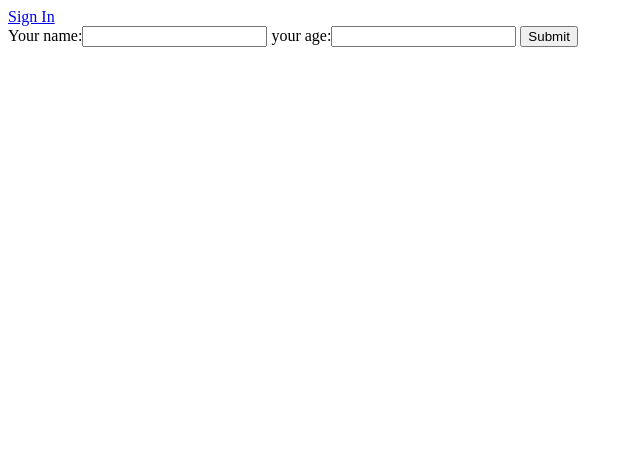
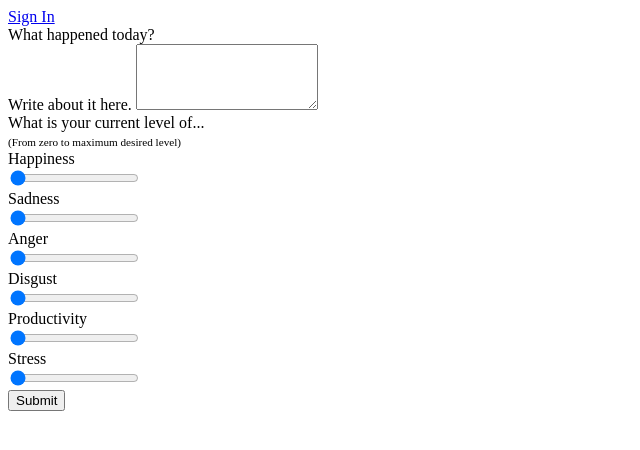
Before and after one commit to Joearrowsmith/hackcambridge19, a Django app: page /mainService/test/ in a window 1280 px wide. Shown: the top 450 px of the page, without its empty margins (0-640 px from the left). Run offline with Django 3.2, Linux system fonts and the light colour scheme; parts of the project's set-up code (start-up, migrations or seed data) failed here and were passed over.

Commit message:
implemented getting data from journal entry form

```diff
--- a/src/front_end/server_test/HC19/mainService/forms.py
+++ b/src/front_end/server_test/HC19/mainService/forms.py
@@ -2,4 +2,14 @@ from django import forms
 
 class NameForm(forms.Form):
     your_name = forms.CharField(label='Your name', max_length=100)
-    your_age = forms.DecimalField(label = 'your age', max_value= 150)
+    your_age = forms.DecimalField(label = 'Your age', max_value= 150)
+
+class JournalForm(forms.Form):
+
+    entry = forms.CharField(label='Entry', max_length=500, widget = forms.Textarea(attrs={'cols': 80, 'rows': 4}))
+    happiness = forms.DecimalField(label='Happiness', max_value=100, min_value=0)
+    sadness = forms.DecimalField(label='Sadness', max_value=100, min_value=0)
+    anger = forms.DecimalField(label='Anger', max_value=100, min_value=0)
+    disgust = forms.DecimalField(label='Disgust', max_value=100, min_value=0)
+    productivity = forms.DecimalField(label='Productivity', max_value=100, min_value=0)
+    stress = forms.DecimalField(label='Stress', max_value=100, min_value=0)
--- a/src/front_end/server_test/HC19/mainService/templates/mainService/formTest.html
+++ b/src/front_end/server_test/HC19/mainService/templates/mainService/formTest.html
@@ -12,15 +12,107 @@
         <link rel="stylesheet" href="">
     </head>
     <body>
-
         <a href="{% url 'signin' %}" class="nav-link">Sign In</a>
-
-        <form action="../tester/" method="post">
+        <!--
+        <form action="" method="post">
             {% csrf_token %}
             {{ form }}
             <input type="submit" value="Submit">
         </form>
 
+
+
+
+        <form action="" method="post">
+            {% csrf_token %}
+            {{ form1 }}
+            <input type="submit" value="Submit">
+        </form>-->
+
+
+        <div class="card-body">
+            <form method="post", id="metric_form">
+                {% csrf_token %}
+                <div class="row">
+                  <div class="col-md-12">
+                    <div class="form-group">
+                      <label>What happened today?</label>
+                      <div class="form-group">
+                        <label class="bmd-label-floating">Write about it here.</label>
+                        <textarea name="jounal_note" class="form-control" rows="4"></textarea>
+                      </div>
+                    </div>
+                  </div>
+                </div>
+                <div class="row">
+                  <div class="col-md-12">
+                    <div class="form-group">
+                      <label>What is your current level of...</label>
+                      <br />
+                      <label style="font-size: 0.7rem;">(From zero to maximum desired level)</label>
+                    </div>
+                  </div>
+                </div>
+                <div class="row">
+                  <div class="col-md-6">
+                    <div class="form-group">
+                      <label>Happiness</label>
+                      <div class="form-group">
+                        <input type="range" name = "happiness" class="custom-range" min="0" max="100" value="0" step="0">
+                      </div>
+                    </div>
+                  </div>
+                  <div class="col-md-6">
+                    <div class="form-group">
+                      <label>Sadness</label>
+                      <div class="form-group">
+                        <input type="range" name = "sadness" class="custom-range" min="0" max="100" value="0" step="0">
+                      </div>
+                    </div>
+                  </div>
+                </div>
+                <div class="row">
+                  <div class="col-md-6">
+                    <div class="form-group">
+                      <label>Anger</label>
+                      <div class="form-group">
+                        <input type="range" name = "anger" class="custom-range" min="0" max="100" value="0" step="0">
+                      </div>
+                    </div>
+                  </div>
+                  <div class="col-md-6">
+                    <div class="form-group">
+                      <label>Disgust</label>
+                      <div class="form-group">
+                        <input type="range" name = "disgust" class="custom-range" min="0" max="100" value="0" step="0">
+                      </div>
+                    </div>
+                  </div>
+                </div>
+                <div class="row">
+                  <div class="col-md-6">
+                    <div class="form-group">
+                      <label>Productivity</label>
+                      <div class="form-group">
+                        <input type="range" name = "productivity" class="custom-range" min="0" max="100" value="0" step="0">
+                      </div>
+                    </div>
+                  </div>
+                  <div class="col-md-6">
+                    <div class="form-group">
+                      <label>Stress</label>
+                      <div class="form-group">
+                        <input type="range" name ="stress" class="custom-range" min="0" max="100" value="0" step="0">
+                      </div>
+                    </div>
+                  </div>
+                </div>
+              <input type="submit" name="metric_submission", values = "Journal Entry">
+
+              <div class="clearfix"></div>
+            </form>
+
+        </div>
         <script src="" async defer></script>
     </body>
 </html>
--- a/src/front_end/server_test/HC19/mainService/urls.py
+++ b/src/front_end/server_test/HC19/mainService/urls.py
@@ -4,6 +4,9 @@ from . import views
 
 urlpatterns = [
     path('', views.main_page, name='main_page'),
+    path('user/', views.user_page, name='user_page'),
+    path('treatment/', views.treatment_page, name='treatment_page'),
+    path('help/', views.help_page, name='help_page'),
     path('test/', views.tester, name='tester'),
     path('signin/', views.sign_in, name='signin'),
     path('callback/', views.callback, name='callback'),
--- a/src/front_end/server_test/HC19/mainService/views.py
+++ b/src/front_end/server_test/HC19/mainService/views.py
@@ -5,33 +5,41 @@ from mainService.auth_helper import get_sign_in_url, get_token_from_code, store_
 from mainService.graph_helper import get_user, get_calendar_events
 import dateutil.parser
 
-from .forms import NameForm
+from .forms import NameForm, JournalForm
 # Create your views here.
 
+def user_page(request):
+  return render(request, 'mainService/user.html')
+def treatment_page(request):
+  return render(request, 'mainService/treatment.html')
+def help_page(request):
+  return render(request, 'mainService/help.html')
 
 def main_page(request):
-    return render(request, 'mainService/index.html')
+  if request.method == 'POST':
+    if 'metric_submission' in request.POST:
+      print("Journal Entry Made:")
+      data_list = {}
+      for key, val in request.POST.items():
+        if key not in  ['csrfmiddlewaretoken', 'metric_submission']:
+          data_list[key] = val
+      print(data_list)
+  context = initialize_context(request)
+  return render(request, 'mainService/index.html', context)
+
 
 #rewrite home_page as a class once input needs to be taken
 def tester(request):
-    if request.method == 'POST':
-        print('POST request')
-        form = NameForm(request.POST)
-        if form.is_valid():
-            print(form.cleaned_data)
-            #return HttpResponseRedirect('mainService')
-        else:
-            print('form was not valid')
-    else:
-        print('GET request')
-        form = NameForm()
-    context = initialize_context(request)
-    context['form'] = form
-    print(context)
-    return render(request, 'mainService/formTest.html', context)
+  if request.method == 'POST':
+    print('POST request')
+    if 'metric_submission' in request.POST:
+      print(request.POST)
+  else:
+    print('GET request')
 
+  context = initialize_context(request)
 
-
+  return render(request, 'mainService/formTest.html', context)
 
 """
 ALL VIEWS FOLLWING THIS ARE TAKEN FROM THE MICROSOFT TUTORIAL ON USING THEIR GRAPH API
```
Also changed, not shown: src/front_end/server_test/HC19/mainService/templates/mainService/index.html (+17 -15 lines), src/front_end/server_test/HC19/mainService/models.py (renamed from src/front_end/server_test/HC19/models.py).
